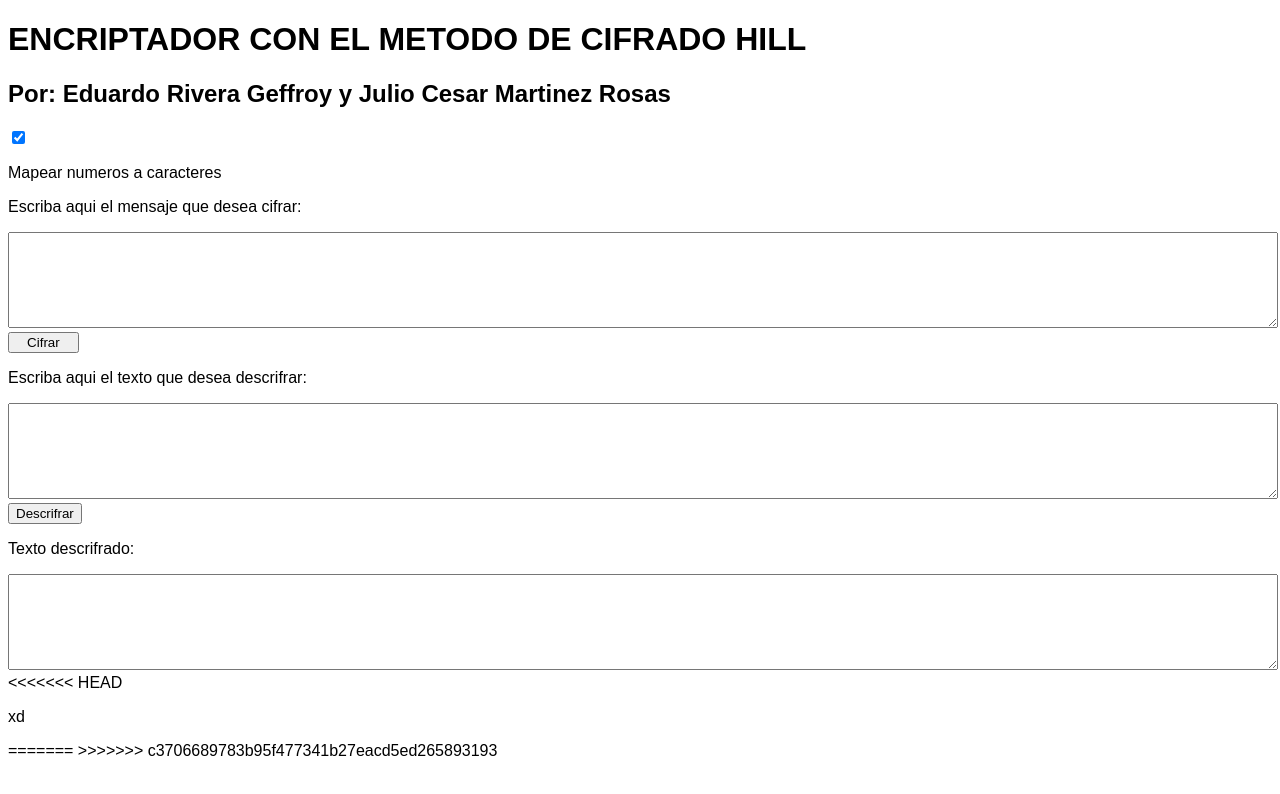
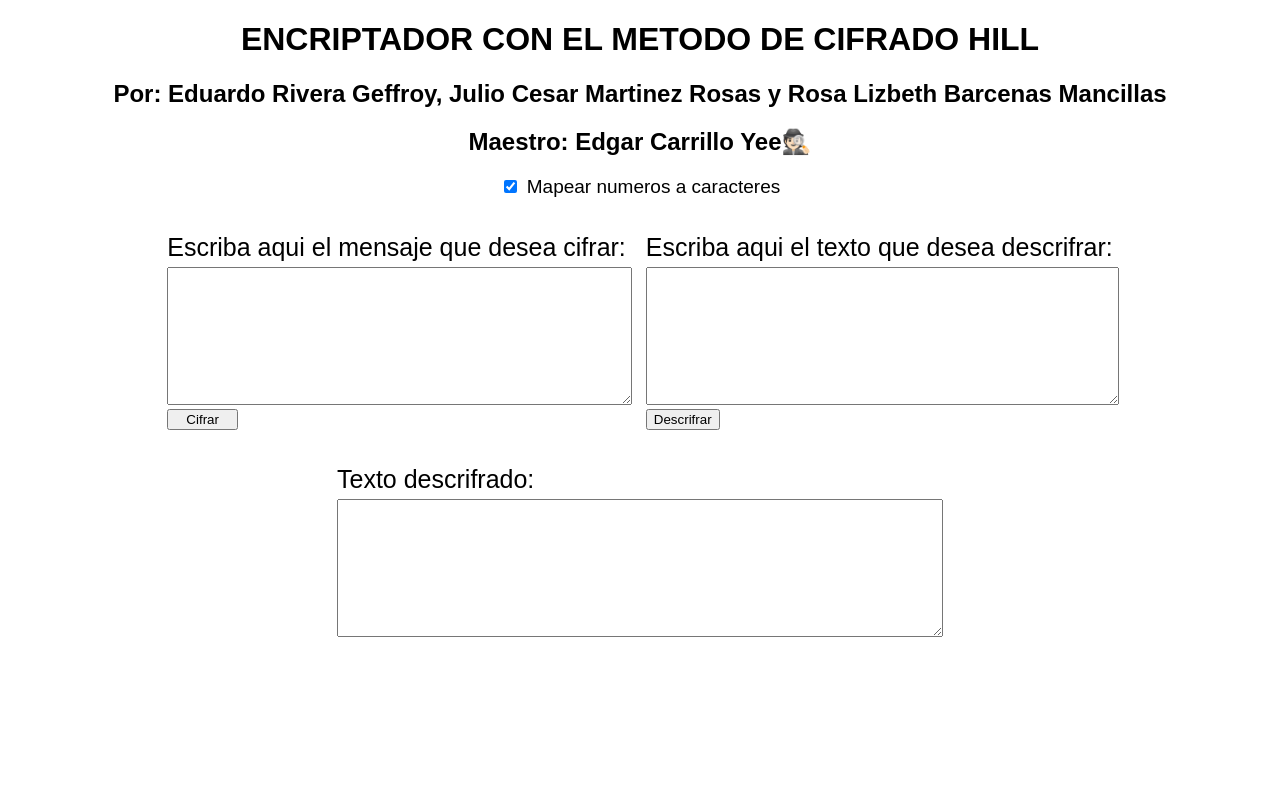
Before and after one commit to Coolhatena/encriptador, a plain HTML site: page index.html in a window 1280 px wide. Drawn offline with Linux system fonts and the light colour scheme; a web font is replaced by a local one.

Commit message:
Correct title

```diff
--- a/encriptador.css
+++ b/encriptador.css
@@ -2,14 +2,9 @@
     font-family: 'Akshar', sans-serif;
 }
 
-<<<<<<< HEAD
-body{
-    margin: 0px;
-=======
 html, body {
     height:100%;
     margin: 0%;
->>>>>>> c3706689783b95f477341b27eacd5ed265893193
 }
 
 header{
--- a/index.html
+++ b/index.html
@@ -20,7 +20,8 @@
   <body>
     <header>
       <h1>ENCRIPTADOR CON EL METODO DE CIFRADO HILL</h1>
-      <h2>Por: Eduardo Rivera Geffroy y Julio Cesar Martinez Rosas</h2>
+      <h2>Por: Eduardo Rivera Geffroy, Julio Cesar Martinez Rosas y Rosa Lizbeth Barcenas Mancillas</h2>
+      <h2>Maestro: Edgar Carrillo Yee🕵🏻‍</h2>
     </header>
 
     <div class="app">
@@ -65,15 +66,5 @@
         </div>
       </div>
     </div>
-
-<<<<<<< HEAD
-    <footer>
-      <p>xd</p>
-    </footer>
   </body>
 </html>
-=======
-</body>
-
-</html>
->>>>>>> c3706689783b95f477341b27eacd5ed265893193
```
